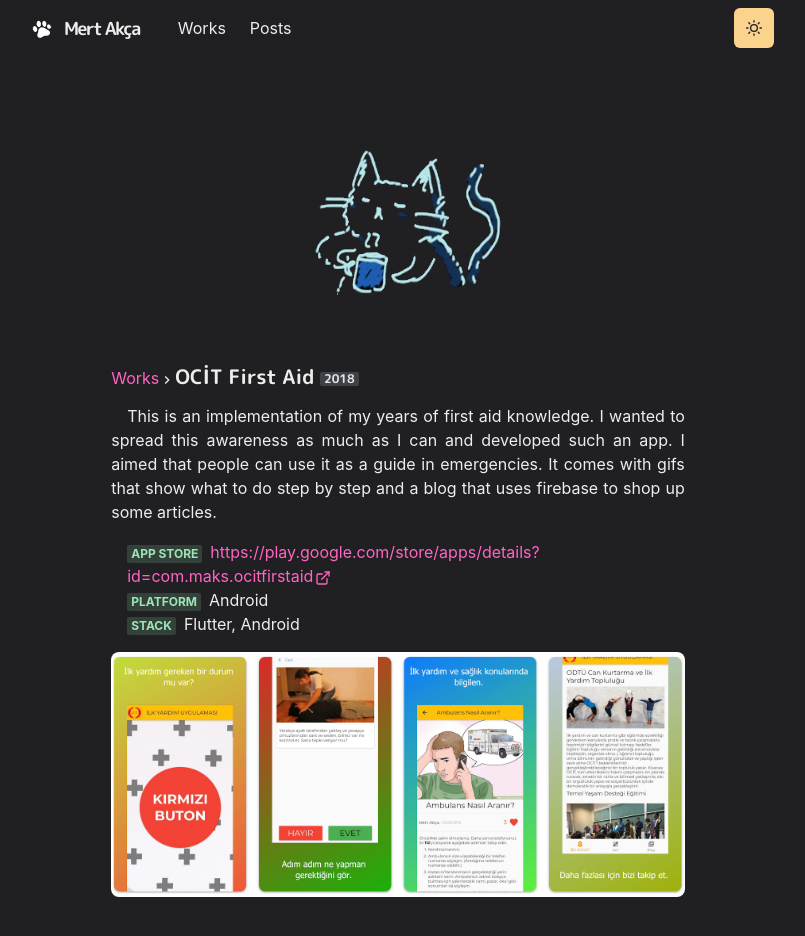
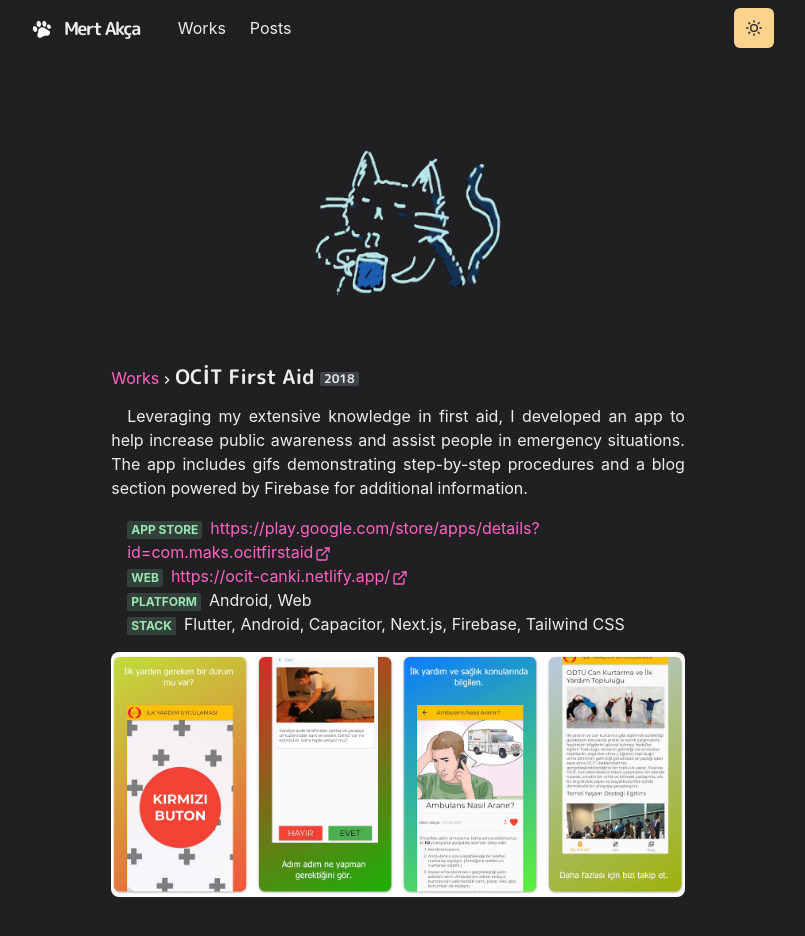
Before and after one commit to utarit/makca-portfolio, a Next.js app: page /works/ocit in a window 1280 px wide. Shown: the top 936 px of the page, without its empty margins (242-1047 px from the left). Built offline with nearby package versions, Linux system fonts and the light colour scheme.

Commit message:
update posts

```diff
--- a/pages/works/ocit.tsx
+++ b/pages/works/ocit.tsx
@@ -12,11 +12,11 @@
                 OCİT First Aid <Badge>2018</Badge>
             </Title>
             <Paragraph>
-                This is an implementation of my years of first aid knowledge. I
-                wanted to spread this awareness as much as I can and developed
-                such an app. I aimed that people can use it as a guide in
-                emergencies. It comes with gifs that show what to do step by
-                step and a blog that uses firebase to shop up some articles.
+                Leveraging my extensive knowledge in first aid, I developed an
+                app to help increase public awareness and assist people in
+                emergency situations. The app includes gifs demonstrating
+                step-by-step procedures and a blog section powered by Firebase
+                for additional information.
             </Paragraph>
             <List ml={4} my={4}>
                 <ListItem>
@@ -27,12 +27,22 @@
                     </Link>
                 </ListItem>
                 <ListItem>
+                    <Meta>Web</Meta>
+                    <Link href="https://ocit-canki.netlify.app/">
+                        https://ocit-canki.netlify.app/
+                        <ExternalLinkIcon mx="2px" />
+                    </Link>
+                </ListItem>
+                <ListItem>
                     <Meta>Platform</Meta>
-                    <span>Android</span>
+                    <span>Android, Web</span>
                 </ListItem>
                 <ListItem>
                     <Meta>Stack</Meta>
-                    <span>Flutter, Android</span>
+                    <span>
+                        Flutter, Android, Capacitor, Next.js, Firebase, Tailwind
+                        CSS
+                    </span>
                 </ListItem>
             </List>
 
```
Also changed, not shown: pages/works/unikit.tsx (+4 -5 lines), pages/works/vrthings.tsx (+6 -3 lines).
